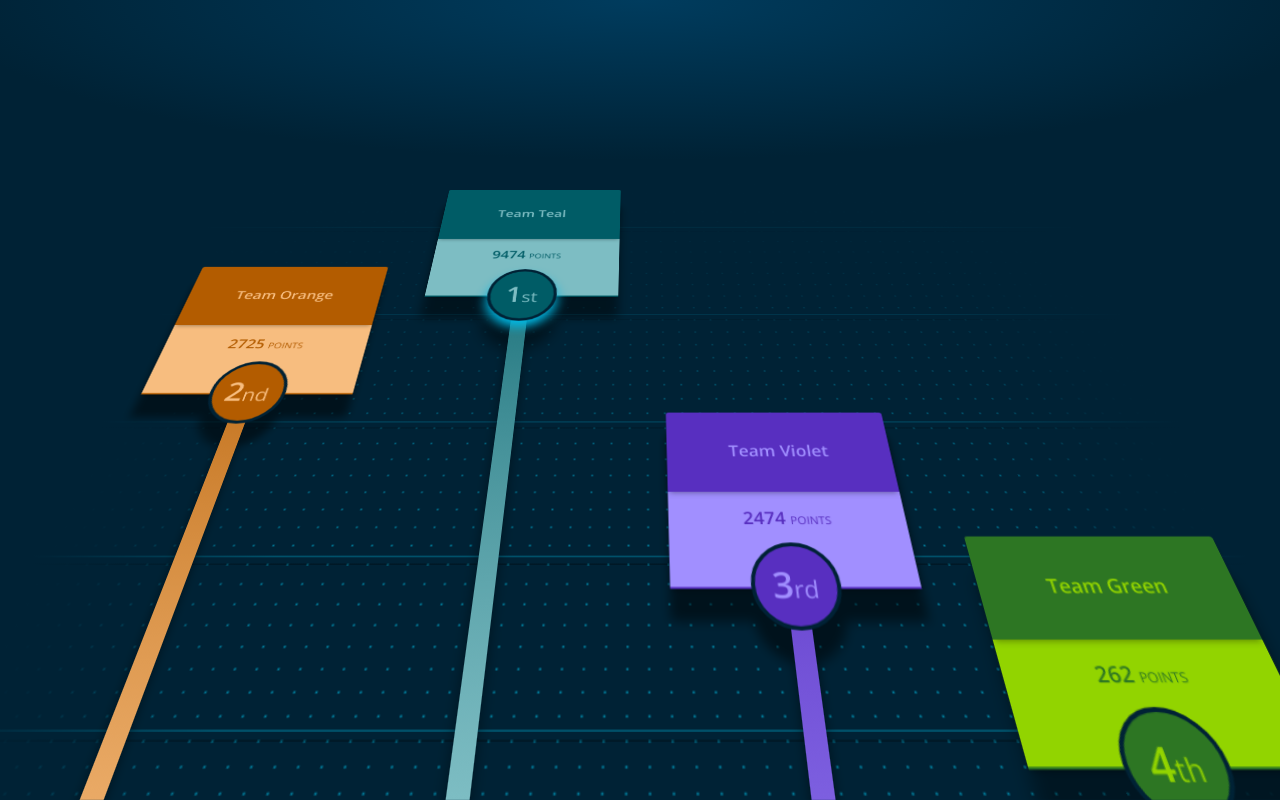
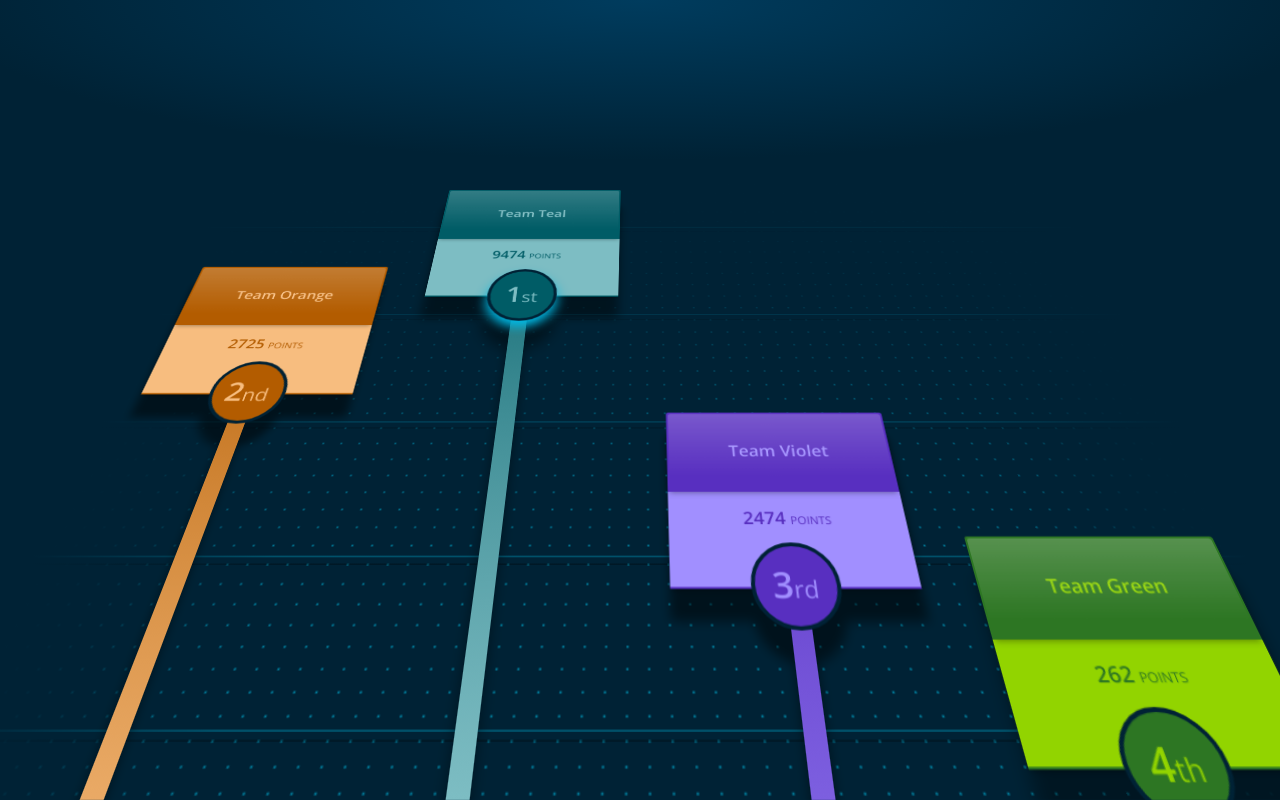
Before and after one commit to andresgalante/scoreboard, a website: page index.html in a window 1280 px wide. Shown: the top 800 px of the page. Drawn offline with nearby package versions, Linux system fonts and the light colour scheme.

Commit message:
adds a bit of glow

```diff
--- a/sass/styles.scss
+++ b/sass/styles.scss
@@ -258,4 +258,16 @@ body{
       font-size: $font-size-base;
     }
   }
+  &:after{
+    background-image: linear-gradient(rgba(255,255,255,.2), transparent 40%);
+    border-radius: 3px 3px 0 0;
+    content: "";
+    position: absolute;
+    top:2px;
+    bottom: 2px;
+    left:2px;
+    right: 2px;
+    z-index: 4;
+    mix-blend-mode: screen;
+  }
 }
```
Also changed, not shown: css/styles.css.
